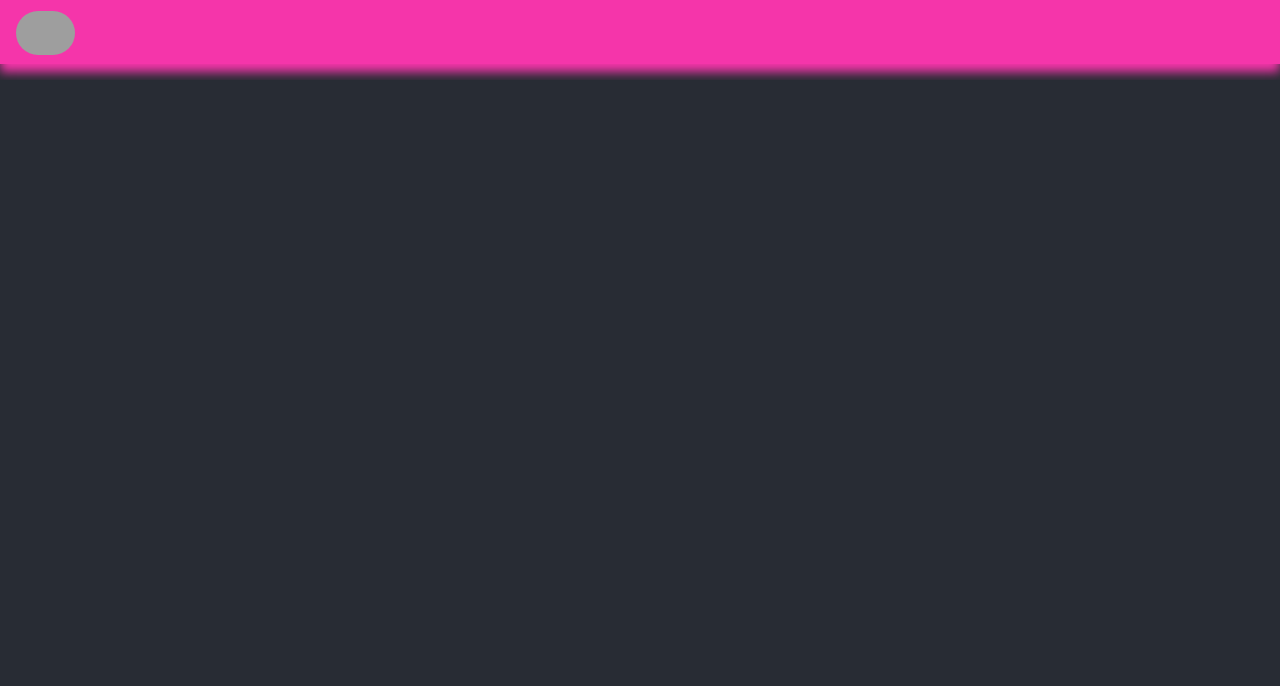
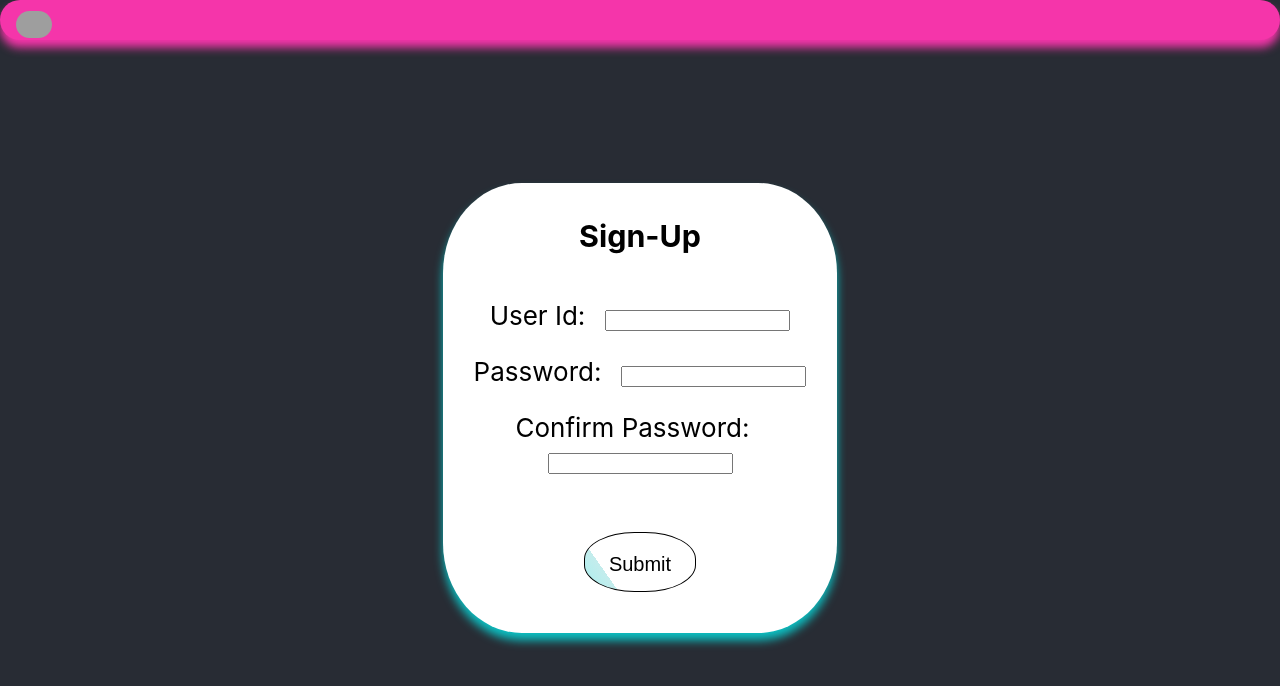
Before and after one commit to DevanshArora312/Music-Player, a React (Create React App) app: page /signup in a window 1280 px wide. Shown: the top 686 px of the page. Built offline with nearby package versions, Linux system fonts and the light colour scheme; grey boxes are pictures that could not be loaded.

Commit message:
added signup

```diff
--- a/src/App.js
+++ b/src/App.js
@@ -4,6 +4,7 @@ import Header from "./Header"
 import SearchBox from "./Searchbox"
 import Login from "./Login"
 import { BrowserRouter as Router, Route,Routes } from 'react-router-dom';
+import SignUp from './SignUp';
 
 function App() {
   return (
@@ -14,6 +15,7 @@ function App() {
           <Routes>
             <Route exact path = "/" element= {<SearchBox/>}/>
             <Route exact path="/login" element= {<Login/>}/>
+            <Route exact path = "/signup" element={<SignUp/>}/>
           </Routes>
         </div>
       </div>
--- a/src/Sidebar.js
+++ b/src/Sidebar.js
@@ -16,7 +16,7 @@ const Sidebar = () => {
                 width:"100%"
             }}/>
             <div className="sideitem">
-                Sign-Up
+                <Link to = "/signup" style={{textDecoration:"none"}}>Sign-Up</Link>
             </div>
             <hr style={{
                 width:"100%"
--- /dev/null
+++ b/src/SignUp.js
@@ -0,0 +1,38 @@
+const SignUp = () => {
+    return(
+        <div id = "sign-box">
+            <h3 style={{textAlign:"center"}}>
+                Sign-Up
+            </h3>
+            <div className="signCont">
+                <div className="sign-lines">
+                    <label style={{marginRight:"20px"}}>
+                        User Id:
+                    </label>
+                    <input>
+                    </input>
+                </div>
+                <div className="sign-lines">
+                    <label style={{marginRight:"20px"}}>
+                        Password:
+                    </label>
+                    <input>
+                    </input>
+                </div>
+                <div className="sign-lines">
+                    <label style={{marginRight:"15px"}}>
+                        Confirm Password:
+                    </label>
+                    <input>
+                    </input>
+                </div>
+                <div>
+                    <button className="sign-button">
+                        Submit
+                    </button>
+                </div>
+            </div>
+        </div>
+    )
+}
+export default SignUp;
--- a/src/index.css
+++ b/src/index.css
@@ -14,8 +14,10 @@ code {
 }
 
 .headBar{
+
   background-color: rgba(245, 53, 170);
-  height: 4rem;
+  height: 2.5rem;
+  border-radius: 20px;
   width: 100%;
   box-shadow: 0px 7.5px 10px 0px rgba(245, 53, 170);
 }
@@ -43,7 +45,7 @@ code {
 #sideBar{
   /* display :none; */
   border-radius: 10px;
-  height: calc(100vh - 8rem);
+  height: calc(100vh - 5rem);
   width: 0;
   position: relative;
   z-index: 1;
@@ -158,7 +160,7 @@ code {
   border-radius: 45%;
   padding: 20px;
   border: solid 1px;
-  background: linear-gradient(to right,rgba(0,255,255,0.7) 0%, rgba(171, 228, 228, 0.7) 50%, #ffffff 50%, #ffffff 100%);
+  background: linear-gradient(55deg,rgba(0,255,255,0.7) 0%, rgba(171, 228, 228, 0.7) 55%, #ffffff 50%, #ffffff 100%);
   background-size: 200% 100%;
   background-position: 100% 0;
   transition: background-position 0.3s;
@@ -166,3 +168,45 @@ code {
 .login-button:hover{
   background-position: 0 0 ;
 }
+
+#sign-box{
+  background:white;
+  border-radius: 20%;
+  width: 30vw;
+  height: 55vh;
+  padding: 5px;
+  text-align: center;
+  color: black;
+  box-shadow: 0px 7.5px 10px 0px rgba(0,255,255,0.7);
+  transition: all ease 0.2s;
+}
+#sign-box:hover{
+  transform: translateY(-5px);
+  box-shadow: 0px 10px 20px 2px rgba(0,255,255,0.7);
+}
+.sign-lines{
+  display: inline-block;
+  color: black;
+  justify-content: center;
+  margin:15px 10px 10px 10px;
+
+}
+.sign-button{
+
+  background-color: transparent;
+  height: 60px;
+  width:7rem;
+  color: black;
+  font-size: 20px;
+  margin-top: 3rem;
+  border-radius: 45%;
+  padding: 20px;
+  border: solid 1px;
+  background: linear-gradient(55deg,rgba(0,255,255,0.7) 0%, rgba(171, 228, 228, 0.7) 55%, #ffffff 50%, #ffffff 100%);
+  background-size: 200% 100%;
+  background-position: 100% 0;
+  transition: background-position 0.3s;
+}
+.sign-button:hover{
+  background-position: 0 0 ;
+}
```
